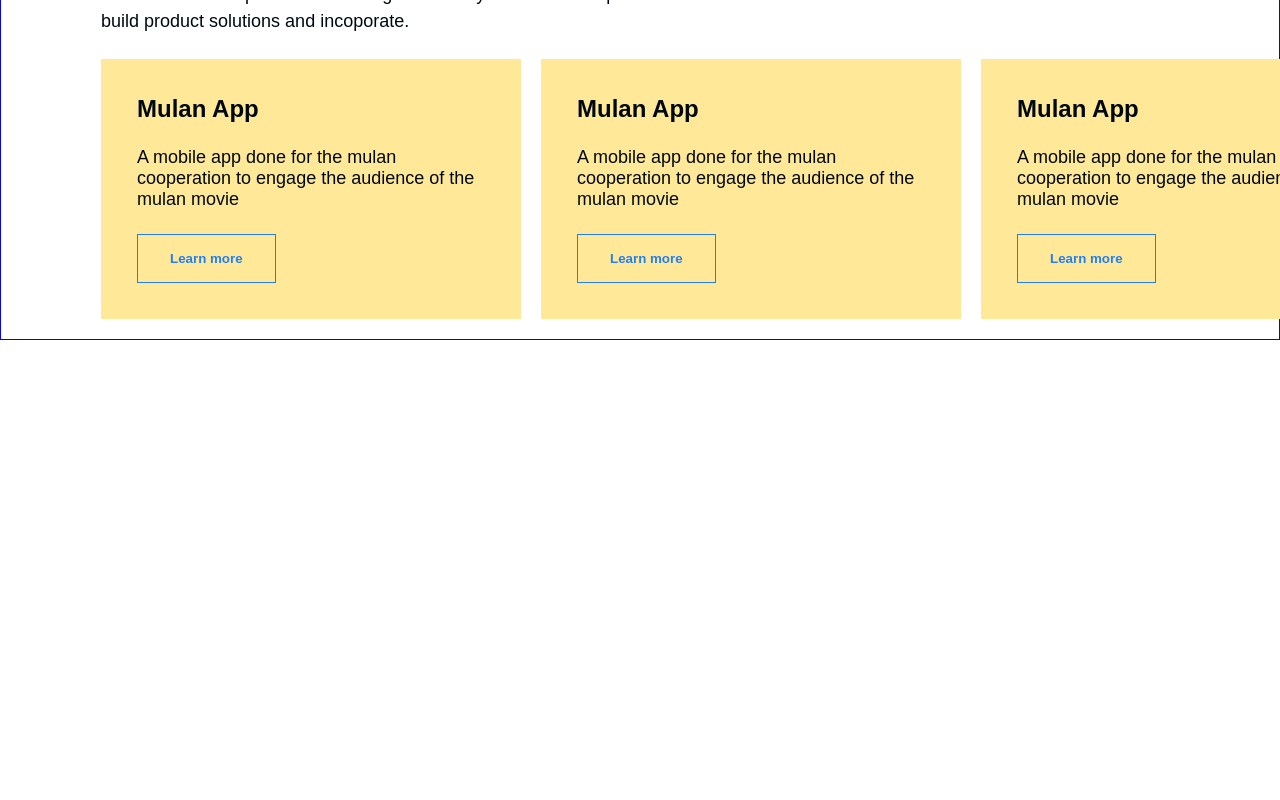
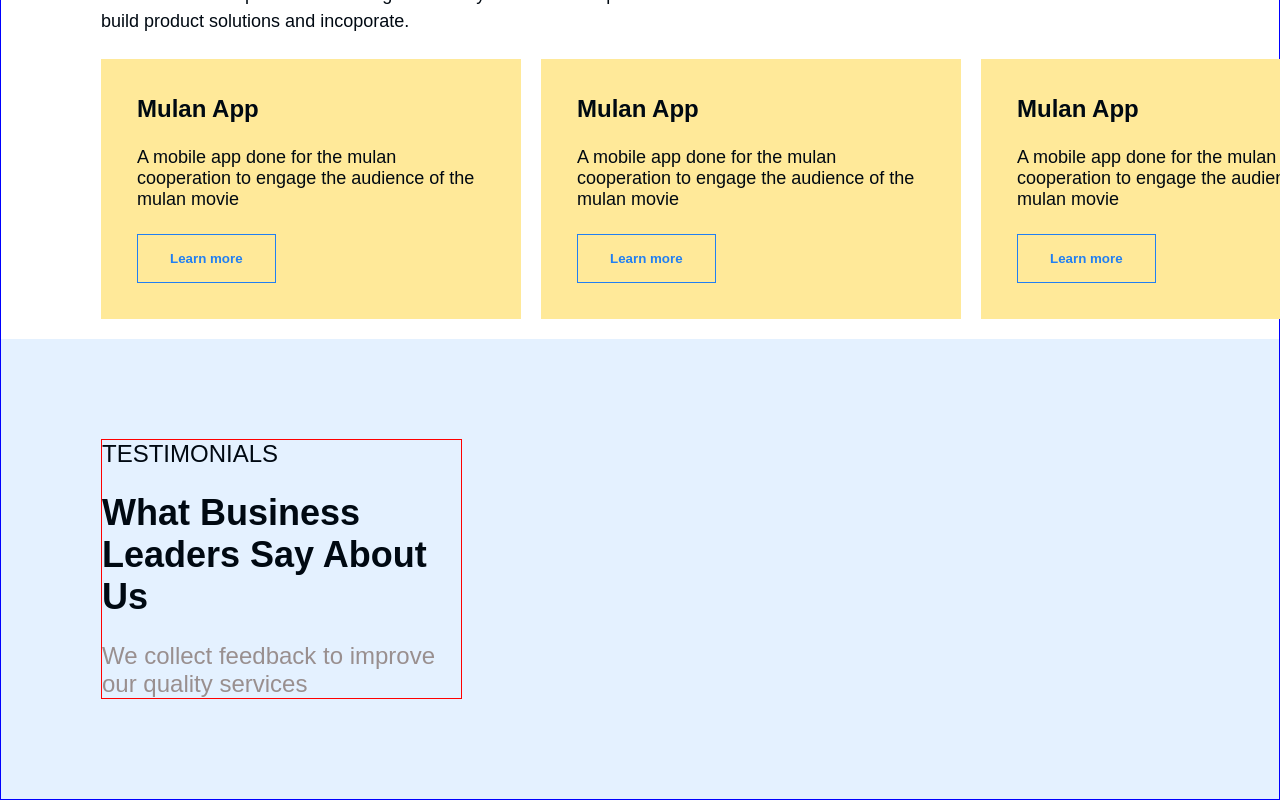
Before and after one commit to rolandexplore93/tetrawrite, a React (Create React App) app in the folder client/: page / in a window 1280 px wide. Shown: the part 2677-3477 px from the top of the page. Before the commit the page ends 3017 px from the top, so only its background shows below. Built offline with nearby package versions, Linux system fonts and the light colour scheme.

Commit message:
Feat: create testimonials component

```diff
--- a/client/src/assets/styles/_typography.scss
+++ b/client/src/assets/styles/_typography.scss
@@ -95,14 +95,6 @@
     font-size: 64px;
 }
 
-.default-font-size {
-    font-size: 16px;
-
-    @include respond-to('tablet') {
-        font-size: 14px;
-    }
-}
-
 .bigger-text-size {
     font-size: 20px;
 
@@ -118,6 +110,16 @@
         font-size: 16px;
     }
 }
+
+.default-font-size {
+    font-size: 16px;
+
+    @include respond-to('tablet') {
+        font-size: 14px;
+    }
+}
+
+
 
 .small-text-size {
     font-size: 14px;
--- a/client/src/assets/styles/_variable.scss
+++ b/client/src/assets/styles/_variable.scss
@@ -1,10 +1,11 @@
 $tetra-blue: #004080;
+$blue-color: #217FF2;
+$skyblue-color: #E4F1FF;
 $tetra-yellow: #FFC700;
 $tetra-yellow-light: #FFE999;
+$tetra-orange: #F29622;
 $white-color: #ffffff;
 $black-color: #000912;
-$blue-color: #217FF2;
-$skyblue-color: #E4F1FF;
 $danger-color: #dc3545;
 
 .yellow {
--- /dev/null
+++ b/client/src/components/primaryComponents/Testimonials/Testimonials.jsx
@@ -0,0 +1,19 @@
+import './Testimonials.scss';
+
+const Testimonials = () => {
+
+    return (
+        <div className="Testimonials">
+            <div className="Testimonials__content">
+                <h4 className="Testimonials__content__title font-weight-normal">Testimonials</h4>
+                <h2 className="Testimonials__content__subtitle">What Business Leaders Say About Us</h2>
+                <h4 className="Testimonials__content__text font-weight-normal">We collect feedback to improve our quality services </h4>
+            </div>
+            <div className="Testimonials__carousel">
+
+            </div>
+        </div>
+    )
+}
+
+export default Testimonials
--- /dev/null
+++ b/client/src/components/primaryComponents/Testimonials/Testimonials.scss
@@ -0,0 +1,32 @@
+@import '../../../assets/styles/mixins';
+@import '../../../assets/styles/variable';
+
+.Testimonials {
+    display: flex;
+    background: $skyblue-color;
+    padding: 100px;
+
+    &__content {
+        flex: 1;
+        border: 1px solid red;
+
+        &__title {
+            text-transform: uppercase;
+        }
+
+        &__subtitle {
+            // border: 1px solid red;
+            margin: 24px 0;
+        }
+
+        &__text {
+            color: #998F8F;
+
+        }
+
+    }
+
+    &__carousel {
+        flex: 2;
+    }
+}
--- a/client/src/components/primaryComponents/index.js
+++ b/client/src/components/primaryComponents/index.js
@@ -1,7 +1,9 @@
-import HomeBanner from "./HomeBanner/HomeBanner"
+import HomeBanner from "./HomeBanner/HomeBanner";
+import Testimonials from "./Testimonials/Testimonials";
 
 const primaryComponents = {
-    HomeBanner
+    HomeBanner,
+    Testimonials
 }
 
 export default primaryComponents
--- a/client/src/pages/noAuthPages/Home/Home.jsx
+++ b/client/src/pages/noAuthPages/Home/Home.jsx
@@ -76,6 +76,7 @@
           </div>
 
         </div>
+        <primaryComponents.Testimonials />
     </div>
   )
 }
```
